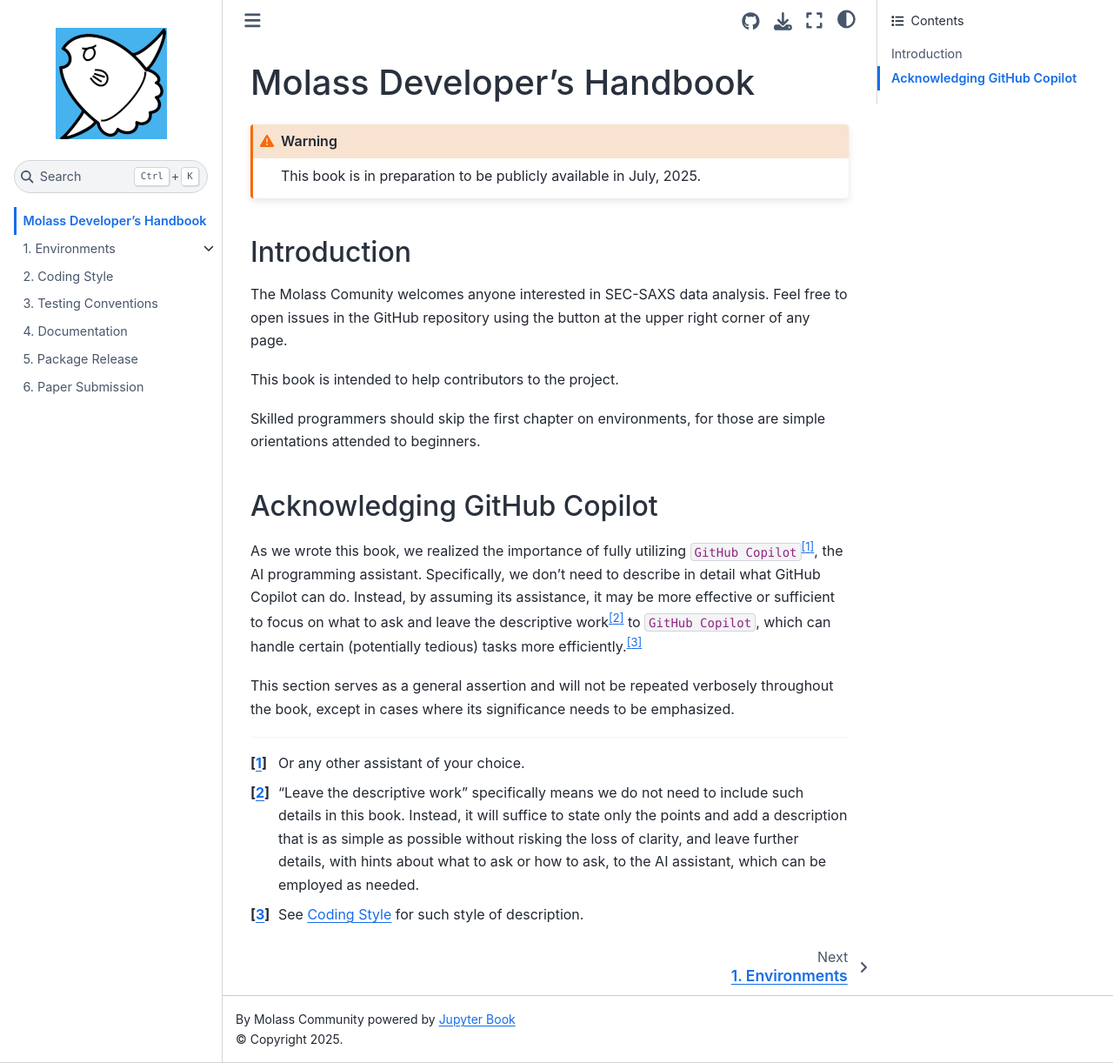
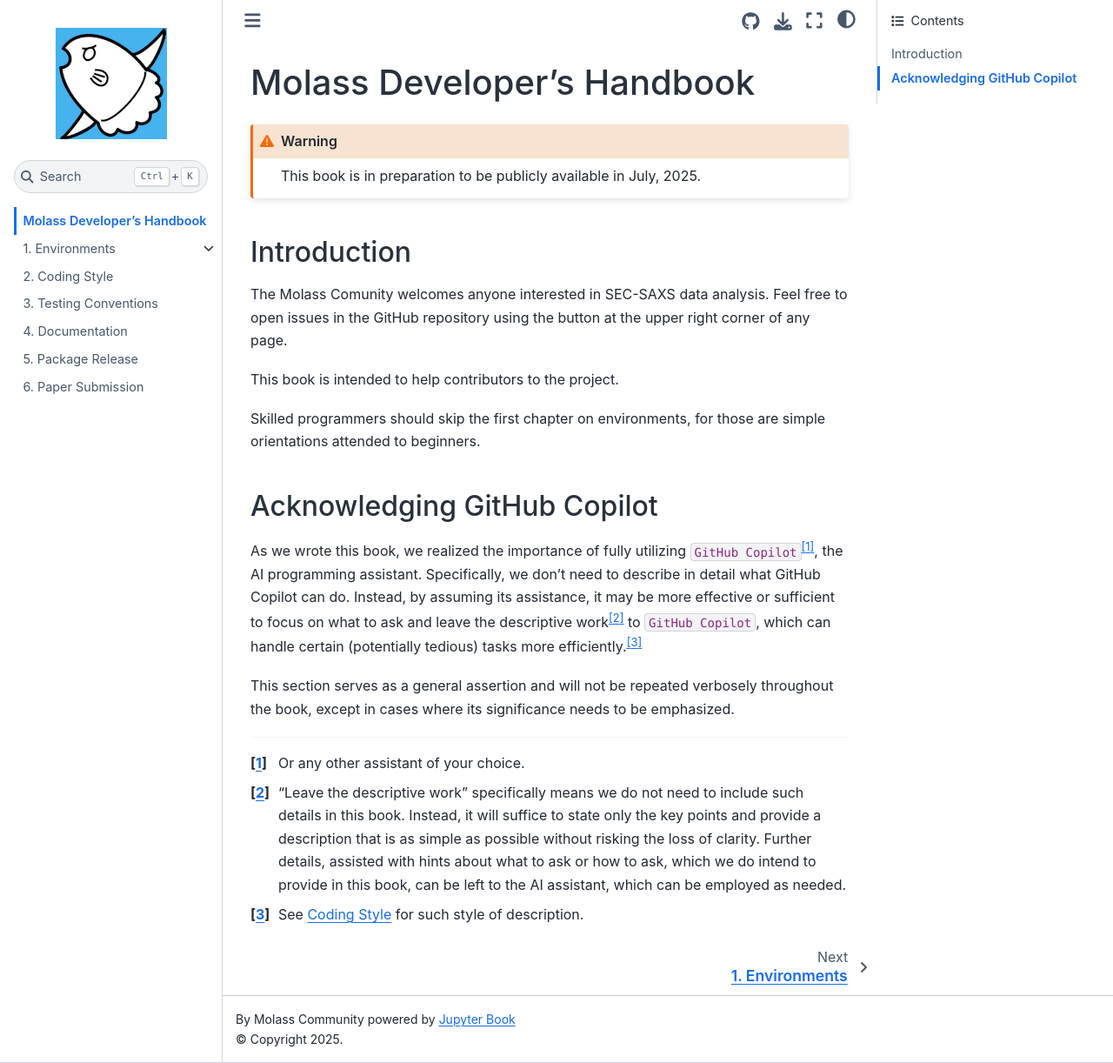
Before and after one commit to biosaxs-dev/molass-develop, a Jupyter Book: the page built from chapters/intro.md, in a window 1280 px wide and 1222 px high. Shown: the whole window at 87% size. Built offline with Jupyter Book 1.0.4 settings and Sphinx 7.4.7 and the Sphinx Book theme 1.1.4, drawn with Linux system fonts in a browser that asks for light colours.

Commit message:
update for better wording

```diff
--- a/chapters/intro.md
+++ b/chapters/intro.md
@@ -20,6 +20,6 @@
 
 [^1]: Or any other assistant of your choice.
 
-[^2]: "Leave the descriptive work" specifically means we do not need to include such details in this book. Instead, it will suffice to state only the points and add a description that is as simple as possible without risking the loss of clarity, and leave further details, with hints about what to ask or how to ask, to the AI assistant, which can be employed as needed.
+[^2]: "Leave the descriptive work" specifically means we do not need to include such details in this book. Instead, it will suffice to state only the key points and provide a description that is as simple as possible without risking the loss of clarity. Further details, assisted with hints about what to ask or how to ask, which we do intend to provide in this book, can be left to the AI assistant, which can be employed as needed.
 
 [^3]: See [Coding Style](coding_style) for such style of description.
```
